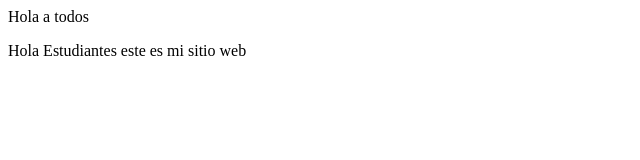
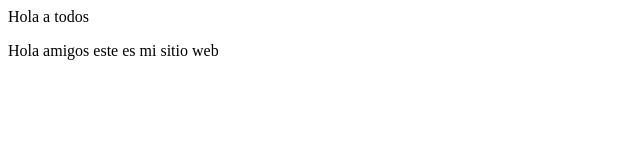
Before and after one commit to julian1030603662/proyectoDemoCursoPrework, a plain HTML site: page index.html in a window 1280 px wide. Shown: the full height of the page, 0-640 px from the left. Drawn offline with Linux system fonts and the light colour scheme.

Commit message:
Cambios agregue amigos

```diff
--- a/index.html
+++ b/index.html
@@ -8,6 +8,6 @@
 </head>
 <body>
     <article>Hola a todos</article>
-    <p>Hola Estudiantes este es mi sitio web</p>
+    <p>Hola amigos este es mi sitio web</p>
 </body>
 </html>
```
